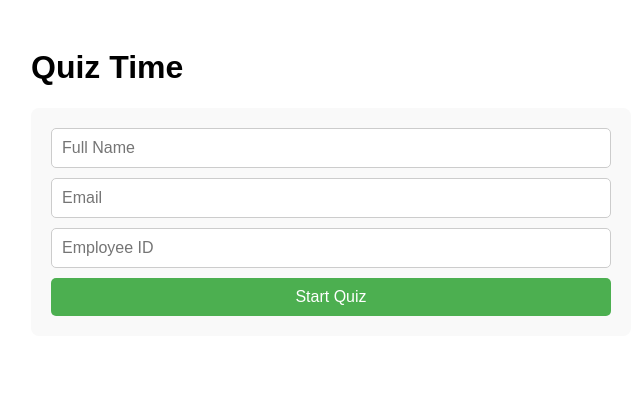
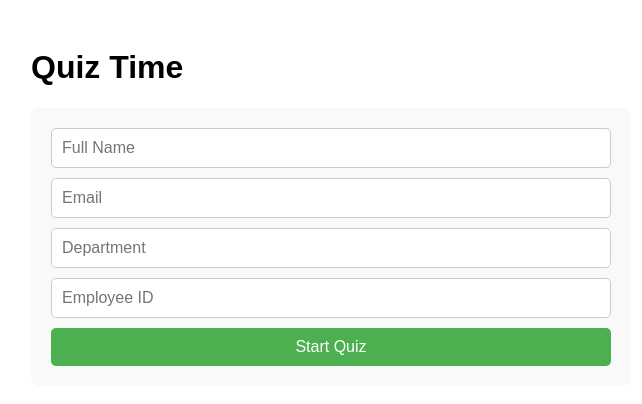
Before and after one commit to prempandey123/quiz-competition, a Next.js app: page / in a window 1280 px wide. Shown: the top 404 px of the page, without its empty margins (309-951 px from the left). Built offline with nearby package versions, Linux system fonts and the light colour scheme.

Commit message:
My Next Commit17

```diff
--- a/src/components/QuizPage.js
+++ b/src/components/QuizPage.js
@@ -93,6 +93,7 @@ export default function QuizPage() {
         <div style={styles.card}>
           <input style={styles.input} type="text" placeholder="Full Name" value={userData.name} onChange={(e) => setUserData({ ...userData, name: e.target.value })} />
           <input style={styles.input} type="email" placeholder="Email" value={userData.email} onChange={(e) => setUserData({ ...userData, email: e.target.value })} />
+          <input style={styles.input} type="email" placeholder="Department" value={userData.department} onChange={(e) => setUserData({ ...userData, department: e.target.value })} />
           <input style={styles.input} type="text" placeholder="Employee ID" value={userData.empId} onChange={(e) => setUserData({ ...userData, empId: e.target.value })} />
           <button style={styles.button} onClick={handleStart}>Start Quiz</button>
         </div>
```
